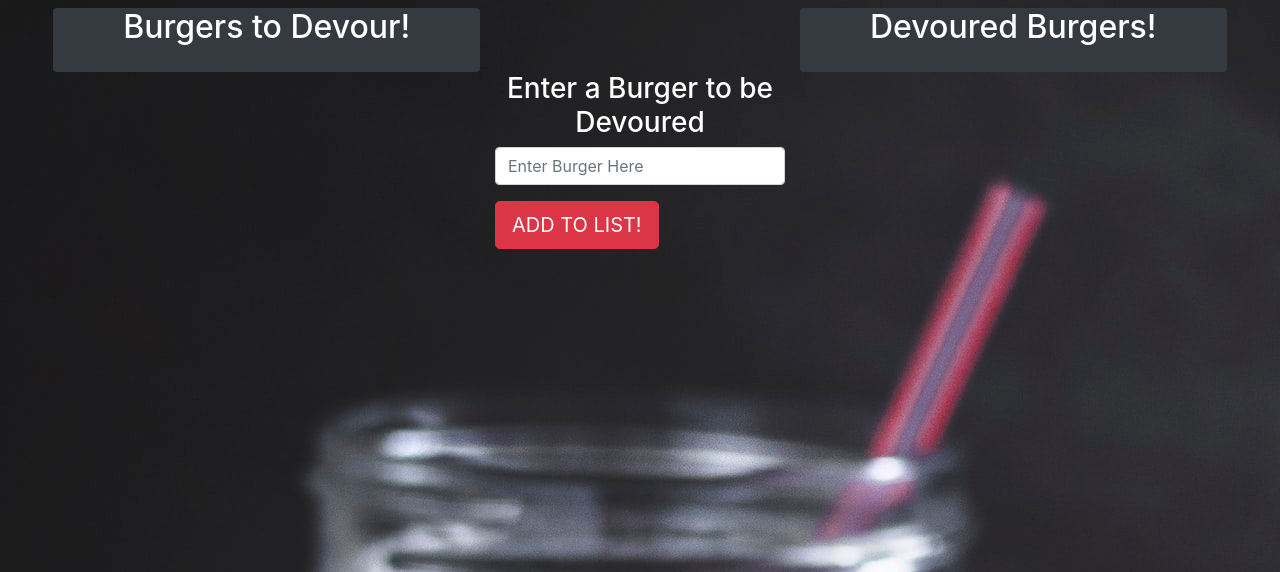
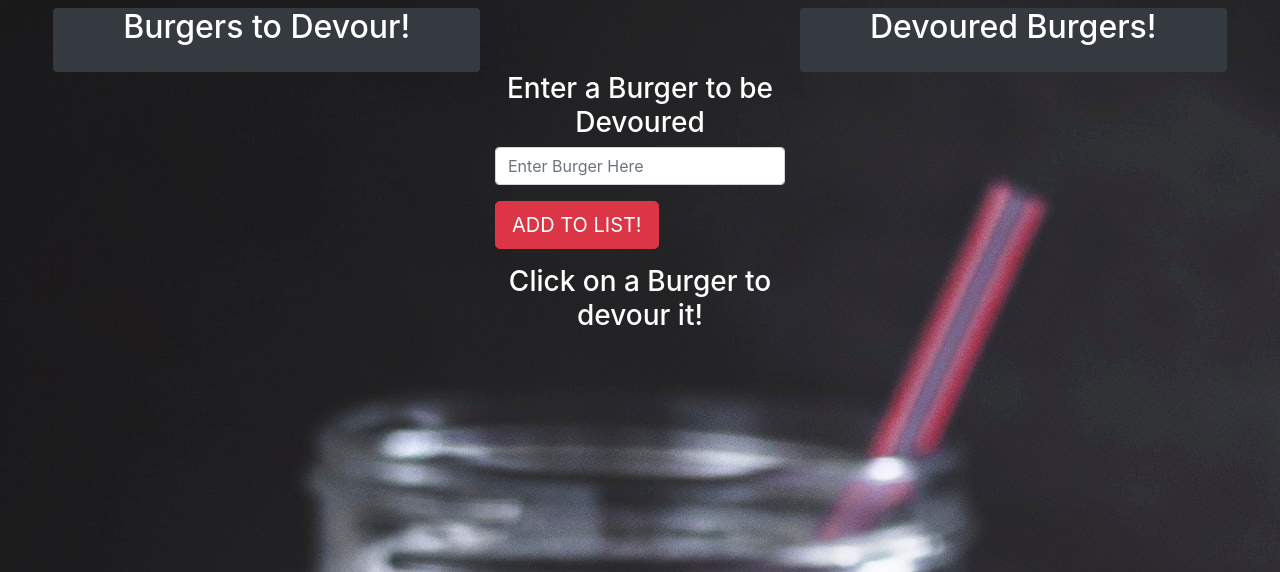
Before and after one commit to AndresLong01/Burger, a Node server app: template views/index.handlebars in a window 1280 px wide. Shown: the part 56-628 px from the top of the page. Run offline with Node 20, Linux system fonts and the light colour scheme; the template is opened without the code that fills it, so the values that code supplies are empty; some libraries are stand-ins or nearby versions.

Commit message:
A few more commits

```diff
--- a/views/index.handlebars
+++ b/views/index.handlebars
@@ -44,6 +44,7 @@
                     <input class="form-control" id="nb" name="burger_name" rows="4" placeholder="Enter Burger Here">
                     <button type="submit" class="btn btn-danger btn-lg mt-3 mx-auto">ADD TO LIST!</button>
                 </div>
+                <h3 class="text-center text-white">Click on a Burger to devour it!</h3>
             </form>
         </div>
     </main>
```
Also changed, not shown: README.md.
